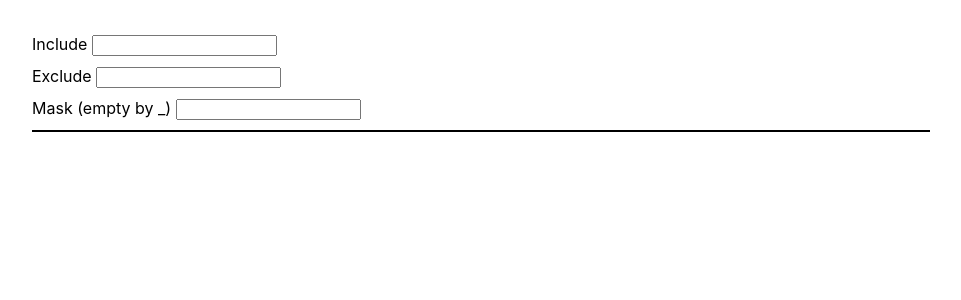
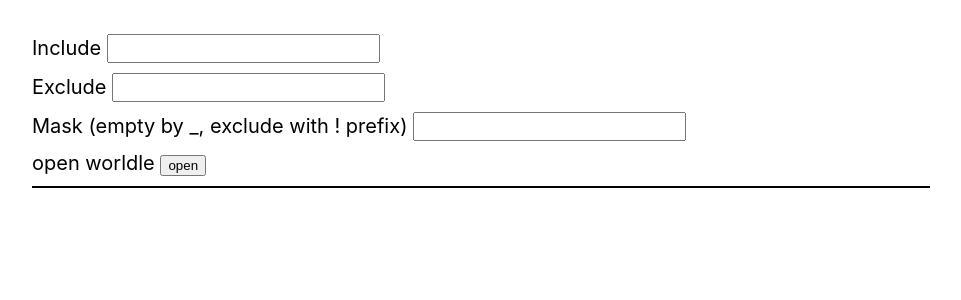
Before and after one commit to TianyiLi/wordle-finder, a Svelte app: page / in a window 1280 px wide. Shown: the top 300 px of the page, without its empty margins (170-1131 px from the left). Built offline with nearby package versions, Linux system fonts and the light colour scheme.

Commit message:
update new rule for specific position exclude

```diff
--- a/src/App.svelte
+++ b/src/App.svelte
@@ -4,13 +4,27 @@
   let excludeStr = ''
   let mask = ''
 
+  function openWordle() {
+    window.open(
+      'https://www.nytimes.com/games/wordle/index.html',
+      '_blank',
+      'toolbar=no,location=no,directories=no,status=no,menubar=no,scrollbars=yes,resizable=yes,width=800,height=600'
+    )
+  }
+
   $: result = (() => {
-    let maskCond = /^([a-zA-Z\_]+)$/.test(mask)
+    let maskCond = /^([a-zA-Z\_\!]+)$/.test(mask)
 
-    const cond = [!!includeStr, !!excludeStr, maskCond && mask.length === 5]
-    const _includeStr = includeStr.split('')
-    const _excludeStr = new RegExp(excludeStr.split('').join('|'))
-    const _maskStr = new RegExp(mask.replace(/\_/g, '.'))
+    const cond = [!!includeStr, !!excludeStr, maskCond && mask.length >= 5]
+    const _includeStr = includeStr.toLowerCase().split('')
+    const _excludeStr = new RegExp(excludeStr.toLowerCase().split('').join('|'))
+    const _maskStr = new RegExp(
+      mask
+        .toLowerCase()
+        .replace(/\_/g, '.')
+        .replace(/\!(\w)/g, '[^$1]')
+    )
+    console.log(_maskStr)
     if (!cond.some((b) => b)) {
       return ''
     }
@@ -52,9 +66,14 @@
       <input id="exclude" type="text" bind:value={excludeStr} />
     </div>
     <div class="section">
-      <label for="mask">Mask (empty by _)</label>
+      <label for="mask">Mask (empty by _, exclude with ! prefix)</label>
       <input id="mask" type="text" bind:value={mask} />
     </div>
+    <div class="section">
+      <label for="frame"> open worldle </label>
+      <button id="frame" on:click={openWordle}>open</button>
+    </div>
+
     <div class="result-section">
       {result}
     </div>
@@ -75,6 +94,10 @@
   }
   .section {
     margin: 10px;
+    font-size: 20px;
+  }
+  input {
+    font-size: 20px;
   }
   .result-section {
     margin: 10px;
```
